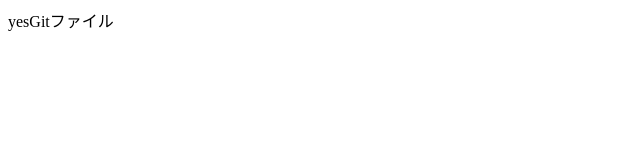
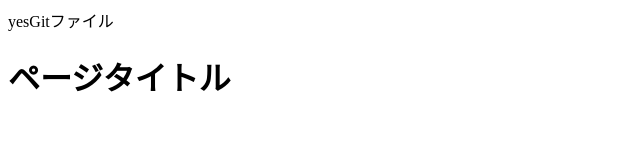
Before and after one commit to Alm-20033/yesGit, a plain HTML site: page index.html in a window 1280 px wide. Shown: the whole page, without its empty margins (0-640 px from the left). Drawn offline with Linux system fonts and the light colour scheme.

Commit message:
h1タイトルを追加

```diff
--- a/index.html
+++ b/index.html
@@ -8,5 +8,6 @@
 </head>
 <body>
     yesGitファイル
+    <h1>ページタイトル</h1>
 </body>
 </html>
```
